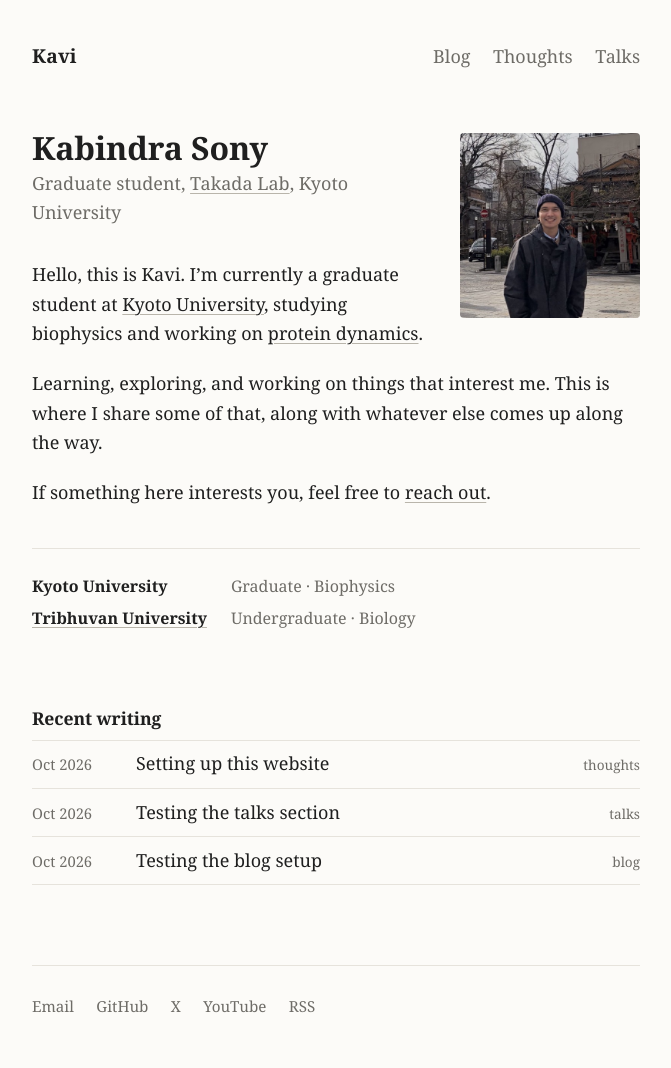
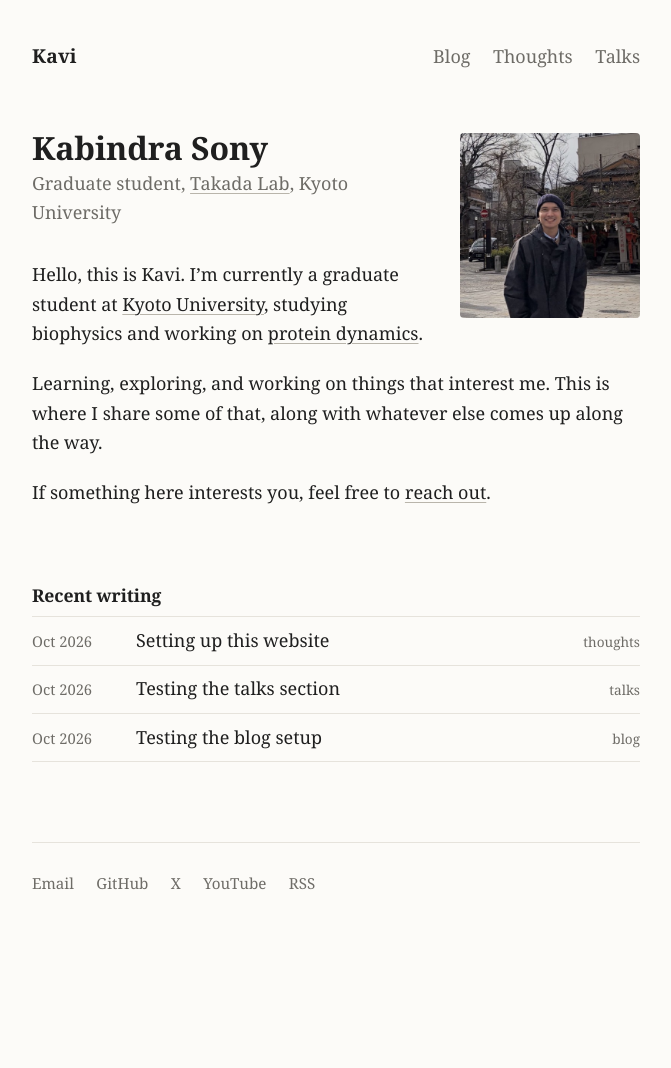
Before and after one commit to thisizkavi-lab/kavi-web, a Jekyll site: the page built from index.md, in a window 1280 px wide. Shown: the whole page, without its empty margins (304-975 px from the left). Built offline with Jekyll 4.4.1, drawn with Linux system fonts in a browser that asks for light colours; after the commit the page ends 944 px from its top, so only the background shows below that.

Commit message:
Remove education section from home page

```diff
--- a/index.md
+++ b/index.md
@@ -10,8 +10,3 @@ Hello, this is Kavi. I'm currently a graduate student at [Kyoto University](http
 Learning, exploring, and working on things that interest me. This is where I share some of that, along with whatever else comes up along the way.
 
 If something here interests you, feel free to [reach out](mailto:{{ site.social.email }}).
-
-<dl class="education">
-  <dt>Kyoto University</dt><dd>Graduate · Biophysics</dd>
-  <dt><a href="https://tu.edu.np/">Tribhuvan University</a></dt><dd>Undergraduate · Biology</dd>
-</dl>
```
